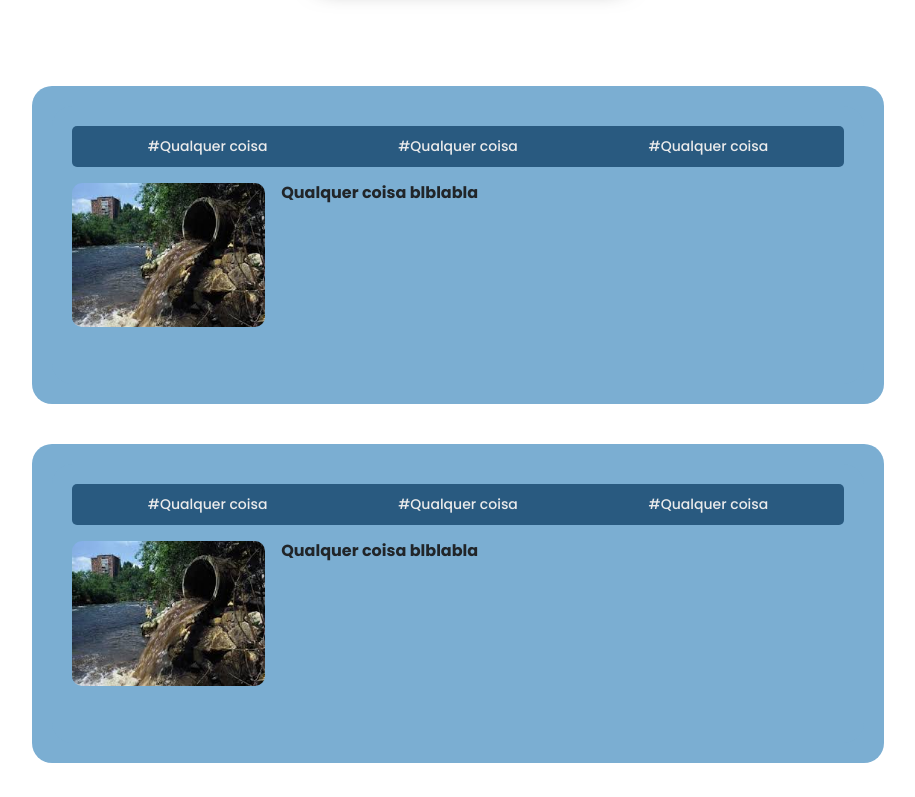
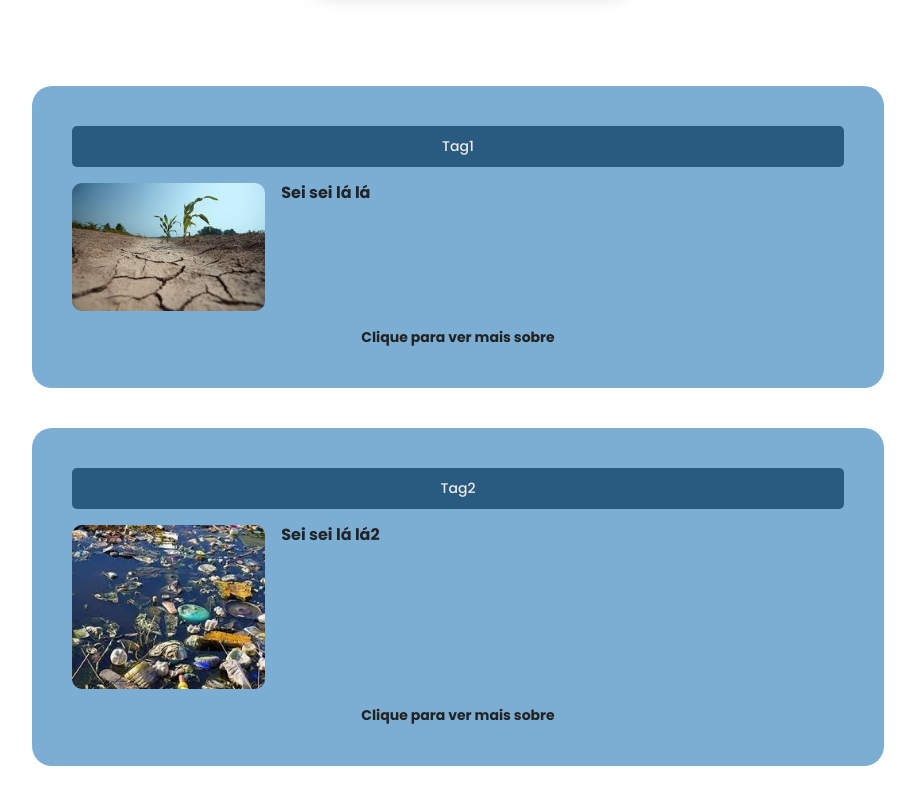
Before and after one commit to MathGueff/ProjetoInterdisciplinar2Sem, an Angular app in the folder PrjInterdisciplinar/: page /reclamacao-inicial in a window 1280 px wide. Shown: the part 863-1660 px from the top of the page, without its empty margins (182-1097 px from the left). Built offline with nearby package versions, Linux system fonts and the light colour scheme.

Commit message:
implementando pesquisa na reclamacao-descricao

```diff
--- a/PrjInterdisciplinar/src/app/Reclamacao/reclamacao-card/reclamacao-card.component.css
+++ b/PrjInterdisciplinar/src/app/Reclamacao/reclamacao-card/reclamacao-card.component.css
@@ -25,9 +25,13 @@
   font-weight: 650;
 }
 .link-card{
-  visibility: hidden;
+  visibility: visible;
   transition: 0.4s all ease-in-out;
   color: #2e2e2e;
   font-weight: bold;
   transition: 0.5s all ease;
 }
+.link-card a {
+  color:  rgb(34, 34, 34);
+  text-decoration: none;
+}
--- a/PrjInterdisciplinar/src/app/Reclamacao/reclamacao-card/reclamacao-card.component.html
+++ b/PrjInterdisciplinar/src/app/Reclamacao/reclamacao-card/reclamacao-card.component.html
@@ -1,16 +1,14 @@
 <div class="container-fluid card-reclamacao d-flex flex-column align-items-center gap-3">
   <div class="tags w-100 d-flex justify-content-around">
-    <span>#Qualquer coisa</span>
-    <span>#Qualquer coisa</span>
-    <span>#Qualquer coisa</span>
+    <span>{{card.objTag}}</span>
   </div>
   <div class="card-body w-100 d-flex align-items-start gap-3">
     <div class="imagem">
-      <img class="img-fluid" src="img/paginas/reclamacoes/user3.jpg" alt="imagem #Qualquer">
+      <img class="img-fluid" src="{{card.objImagem}}" alt="imagem #Qualquer">
     </div>
-    <h3>Qualquer coisa blblabla</h3>
+    <h3>{{card.tituloReclamao}}</h3>
   </div>
   <div class="link-card">
-    <a>Clique para ver mais sobre</a>
+    <a routerLink="/reclamacao-descricao/{{card.idReclamacao}}" routerLinkActive="router-link-active" >Clique para ver mais sobre</a>
   </div>
 </div>
--- a/PrjInterdisciplinar/src/app/Reclamacao/reclamacao-card/reclamacao-card.component.ts
+++ b/PrjInterdisciplinar/src/app/Reclamacao/reclamacao-card/reclamacao-card.component.ts
@@ -1,10 +1,11 @@
 import { Component, Input } from '@angular/core';
 import { Reclamacao } from '../../models/reclamacao';
+import { RouterLink } from '@angular/router';
 
 @Component({
   selector: 'app-reclamacao-card',
   standalone: true,
-  imports: [],
+  imports: [RouterLink],
   templateUrl: './reclamacao-card.component.html',
   styleUrl: './reclamacao-card.component.css'
 })
--- a/PrjInterdisciplinar/src/app/Reclamacao/reclamacao-descricao/reclamacao-descricao.component.ts
+++ b/PrjInterdisciplinar/src/app/Reclamacao/reclamacao-descricao/reclamacao-descricao.component.ts
@@ -1,4 +1,7 @@
-import { Component } from '@angular/core';
+import { Component, OnInit } from '@angular/core';
+import { Reclamacao } from '../../models/reclamacao';
+import { ActivatedRoute, Router } from '@angular/router';
+import { BehaviorSubject, Observable } from 'rxjs';
 
 @Component({
   selector: 'app-reclamacao-descricao',
@@ -7,6 +10,50 @@ import { Component } from '@angular/core';
   templateUrl: './reclamacao-descricao.component.html',
   styleUrl: './reclamacao-descricao.component.css'
 })
-export class ReclamacaoDescricaoComponent {
+export class ReclamacaoDescricaoComponent implements OnInit {
+  private reclacaoSubject:BehaviorSubject<Reclamacao> = new BehaviorSubject([] as any);
+  dado$: Observable<Reclamacao> = this.reclacaoSubject.asObservable();
+  constructor(private activedrouter : ActivatedRoute, private router : Router){}
+  ngOnInit(): void {
+    this.activedrouter.params.subscribe( (parametros) =>{
+      const idParametro = Number(parametros['id']);
 
+      const reclamacao = this.reclamacoes.find((reclamacao) => reclamacao.idReclamacao  === idParametro );
+
+      if(reclamacao){
+        this.reclacaoSubject.next(reclamacao);
+      }else{
+        console.log("Erro --> O método find esta retornando 'undefield'");
+      }
+
+    }
+
+    )
+  }
+  reclamacoes: Reclamacao [] = [
+    {
+      idReclamacao:1,
+      tituloReclamao: "Sei sei lá lá",
+      descricaoReclamacao: "Lorem ipsum dolor sit amet, consectetur adipiscing elit. Curabitur mattis nec dui venenatis tempor. Nullam vitae sodales neque, at sodales lectus. Lorem ipsum dolor sit amet, consectetur adipiscing elit. Suspendisse potenti. Mauris dictum fringilla efficitur. Aliquam sit amet mi nunc. Nullam vel viverra turpis. Sed nec condimentum urna. Phasellus eu consectetur purus. Suspendisse non fringilla nulla. Pellentesque habitant morbi tristique senectus et netus et malesuada fames ac turpis egestas.",
+      dataReclamacao: "22/10/2004",
+      objImagem :"img/paginas/reclamacoes/user1.jpg",
+      objTag: "Tag1"
+    },
+    {
+      idReclamacao:2,
+      tituloReclamao: "Sei sei lá lá2",
+      descricaoReclamacao: "Lorem ipsum dolor sit amet, consectetur adipiscing elit. Curabitur mattis nec dui venenatis tempor. Nullam vitae sodales neque, at sodales lectus. Lorem ipsum dolor sit amet, consectetur adipiscing elit. Suspendisse potenti. Mauris dictum fringilla efficitur. Aliquam sit amet mi nunc. Nullam vel viverra turpis. Sed nec condimentum urna. Phasellus eu consectetur purus. Suspendisse non fringilla nulla. Pellentesque habitant morbi tristique senectus et netus et malesuada fames ac turpis egestas.",
+      dataReclamacao: "22/10/2024",
+      objImagem :"img/paginas/reclamacoes/user2.jpg",
+      objTag: "Tag2"
+    },
+    {
+      idReclamacao:3,
+      tituloReclamao: "Sei sei lá lá 3",
+      descricaoReclamacao: "Lorem ipsum dolor sit amet, consectetur adipiscing elit. Curabitur mattis nec dui venenatis tempor. Nullam vitae sodales neque, at sodales lectus. Lorem ipsum dolor sit amet, consectetur adipiscing elit. Suspendisse potenti. Mauris dictum fringilla efficitur. Aliquam sit amet mi nunc. Nullam vel viverra turpis. Sed nec condimentum urna. Phasellus eu consectetur purus. Suspendisse non fringilla nulla. Pellentesque habitant morbi tristique senectus et netus et malesuada fames ac turpis egestas.",
+      dataReclamacao: "10/10/2014",
+      objImagem :"img/paginas/reclamacoes/user3.jpg",
+      objTag: "Tag3"
+    }
+  ];
 }
--- a/PrjInterdisciplinar/src/app/Reclamacao/reclamacao-inicial/reclamacao-inicial.component.ts
+++ b/PrjInterdisciplinar/src/app/Reclamacao/reclamacao-inicial/reclamacao-inicial.component.ts
@@ -33,7 +33,7 @@ export class ReclamacaoInicialComponent {
       tituloReclamao: "Sei sei lá lá 3",
       descricaoReclamacao: "Lorem ipsum dolor sit amet, consectetur adipiscing elit. Curabitur mattis nec dui venenatis tempor. Nullam vitae sodales neque, at sodales lectus. Lorem ipsum dolor sit amet, consectetur adipiscing elit. Suspendisse potenti. Mauris dictum fringilla efficitur. Aliquam sit amet mi nunc. Nullam vel viverra turpis. Sed nec condimentum urna. Phasellus eu consectetur purus. Suspendisse non fringilla nulla. Pellentesque habitant morbi tristique senectus et netus et malesuada fames ac turpis egestas.",
       dataReclamacao: "10/10/2014",
-      objImagem :"img/paginas/reclamacoes/user1.jpg",
+      objImagem :"img/paginas/reclamacoes/user3.jpg",
       objTag: "Tag3"
     }
   ];
--- a/PrjInterdisciplinar/src/app/app.routes.ts
+++ b/PrjInterdisciplinar/src/app/app.routes.ts
@@ -16,7 +16,7 @@ export const routes: Routes = [
   {path: 'doenca-inicial',component:DoencasInicialComponent},
   {path:'reclamacao-inicial', component:ReclamacaoInicialComponent},
   {path: 'doenca-detalhada', component:DoencaDetalhesComponent},
-  {path: 'reclamacao-descricao',component:ReclamacaoDescricaoComponent},
+  {path: 'reclamacao-descricao/:id',component:ReclamacaoDescricaoComponent},
   {path: 'sobre-nos', component:SobrenosComponent},
   {path: 'login', component:FormLoginComponent},
   {path: 'cadastro', component:FormCadastroComponent},
```
